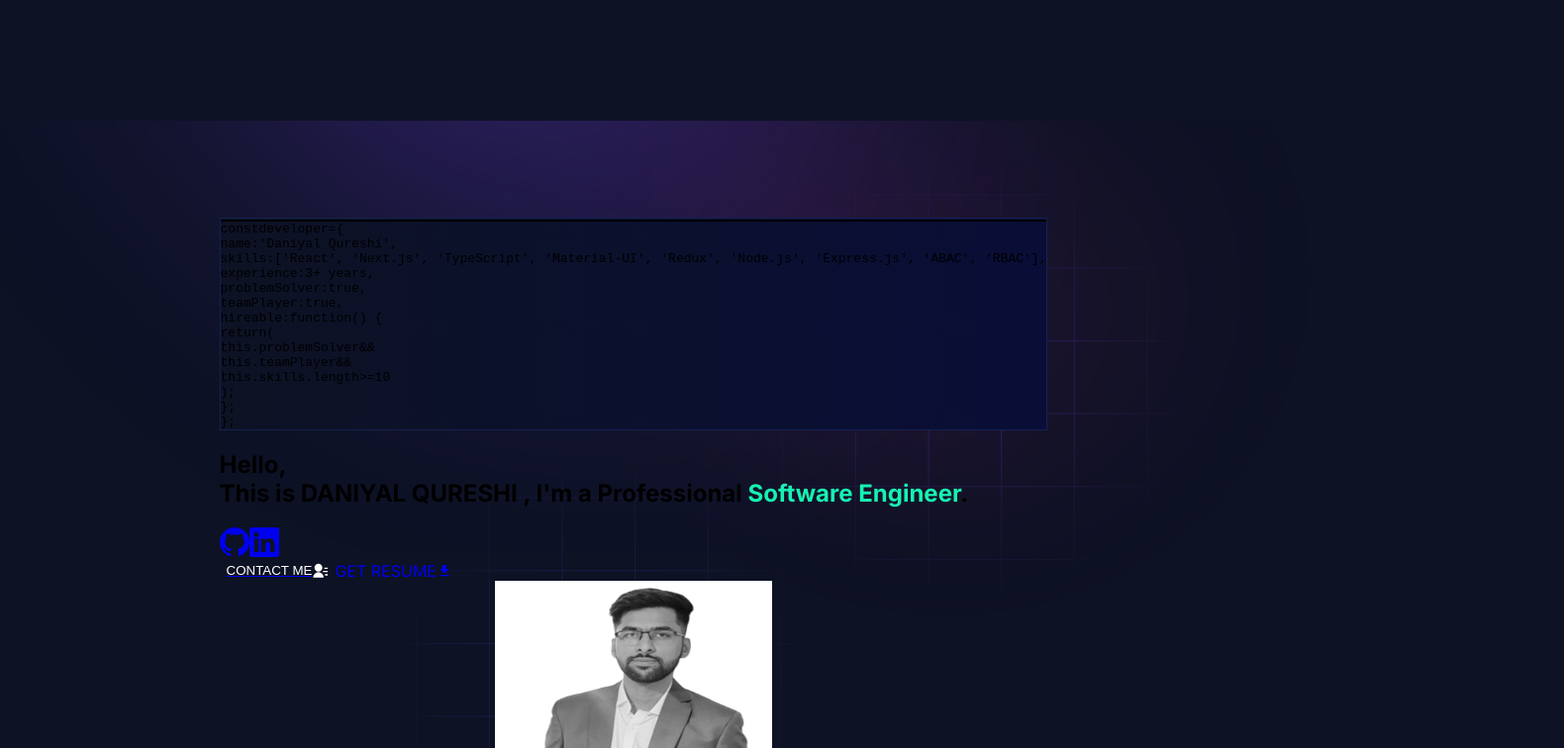
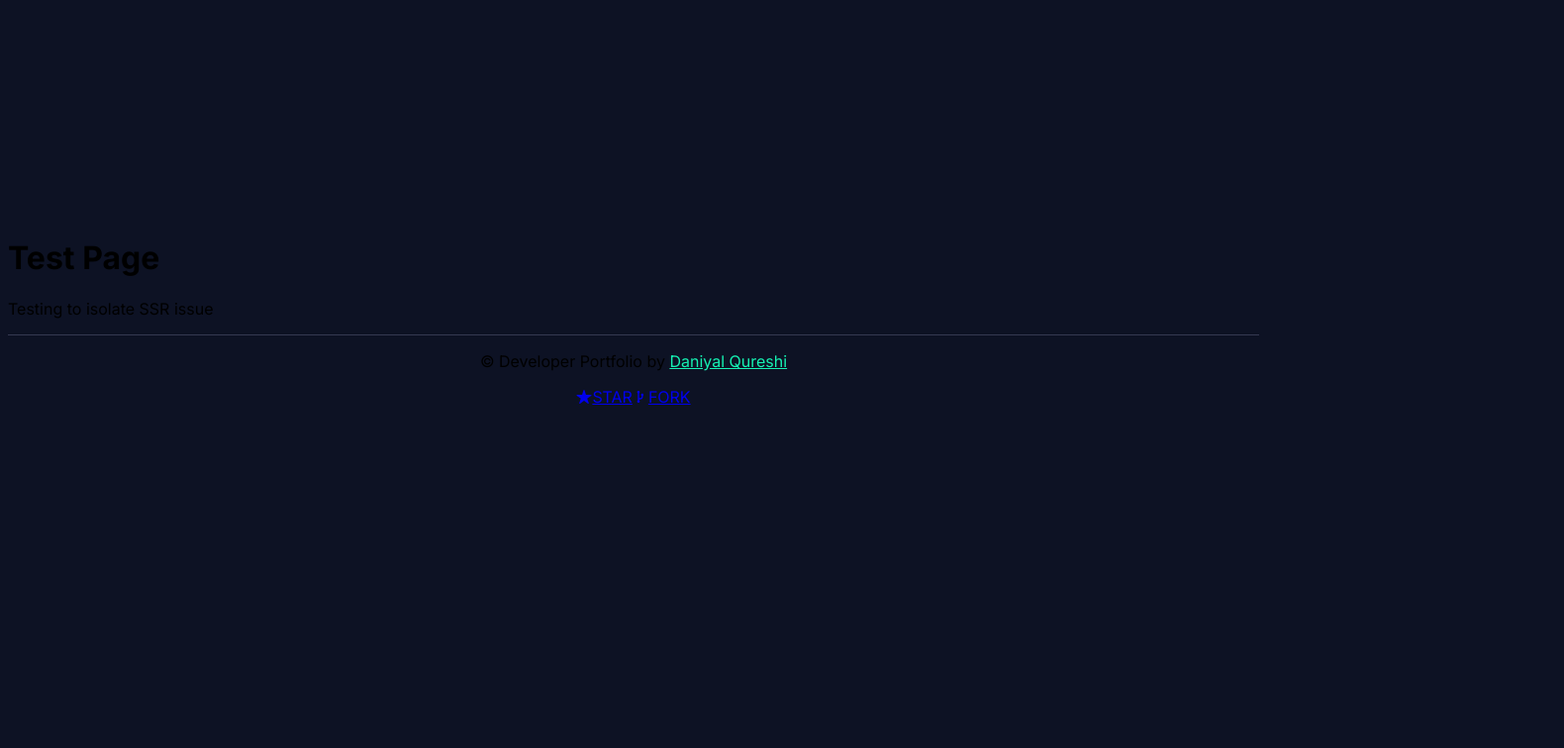
Before and after one commit to Dani2202/developer-portfolio, a Next.js app: page / in a window 1280 px wide. Shown: the part 620-1376 px from the top of the page at 99% size, 1580 px wide, since content can reach past the window. After the commit the page ends 1039 px from the top, so only its background shows below. Built offline with nearby package versions, Linux system fonts and the light colour scheme.

Commit message:
Minimal Deployment

```diff
--- a/app/page.js
+++ b/app/page.js
@@ -1,26 +1,27 @@
 'use client';
 
 import { personalData } from "@/utils/data/personal-data";
-import AboutSection from "./components/homepage/about";
+// import AboutSection from "./components/homepage/about";
 // import Blog from "./components/homepage/blog";
-import ContactSection from "./components/homepage/contact";
-import Education from "./components/homepage/education";
-import Experience from "./components/homepage/experience";
-import HeroSection from "./components/homepage/hero-section";
-import Projects from "./components/homepage/projects";
-import Skills from "./components/homepage/skills";
+// import ContactSection from "./components/homepage/contact";
+// import Education from "./components/homepage/education";
+// import Experience from "./components/homepage/experience";
+// import HeroSection from "./components/homepage/hero-section";
+// import Projects from "./components/homepage/projects";
+// import Skills from "./components/homepage/skills";
 
 export default function Home() {
   return (
     <div>
-      <HeroSection />
+      <h1>Test Page</h1>
+      <p>Testing to isolate SSR issue</p>
+      {/* <HeroSection />
       <AboutSection />
       <Experience />
       <Skills />
       <Projects />
       <Education />
-      {/* <Blog blogs={blogs} /> */}
-      <ContactSection />
+      <ContactSection /> */}
     </div>
   )
 };
```
